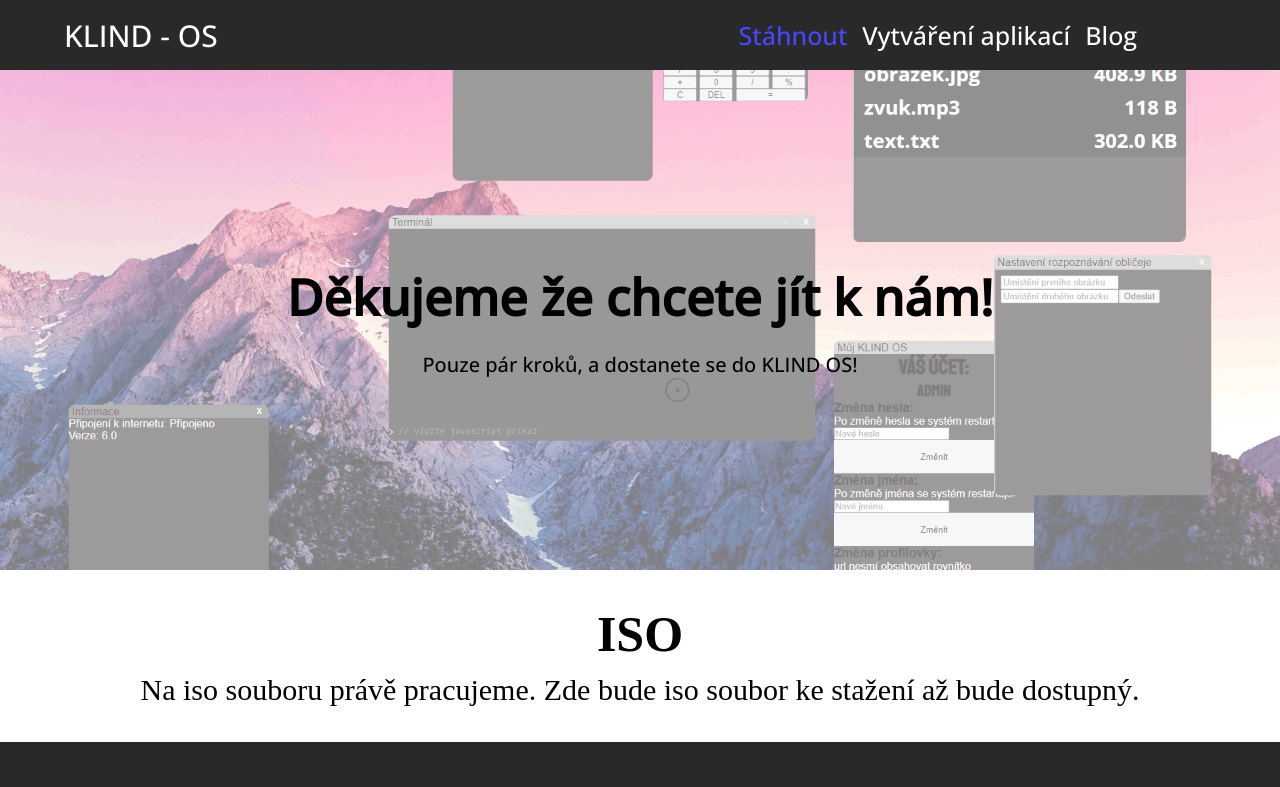
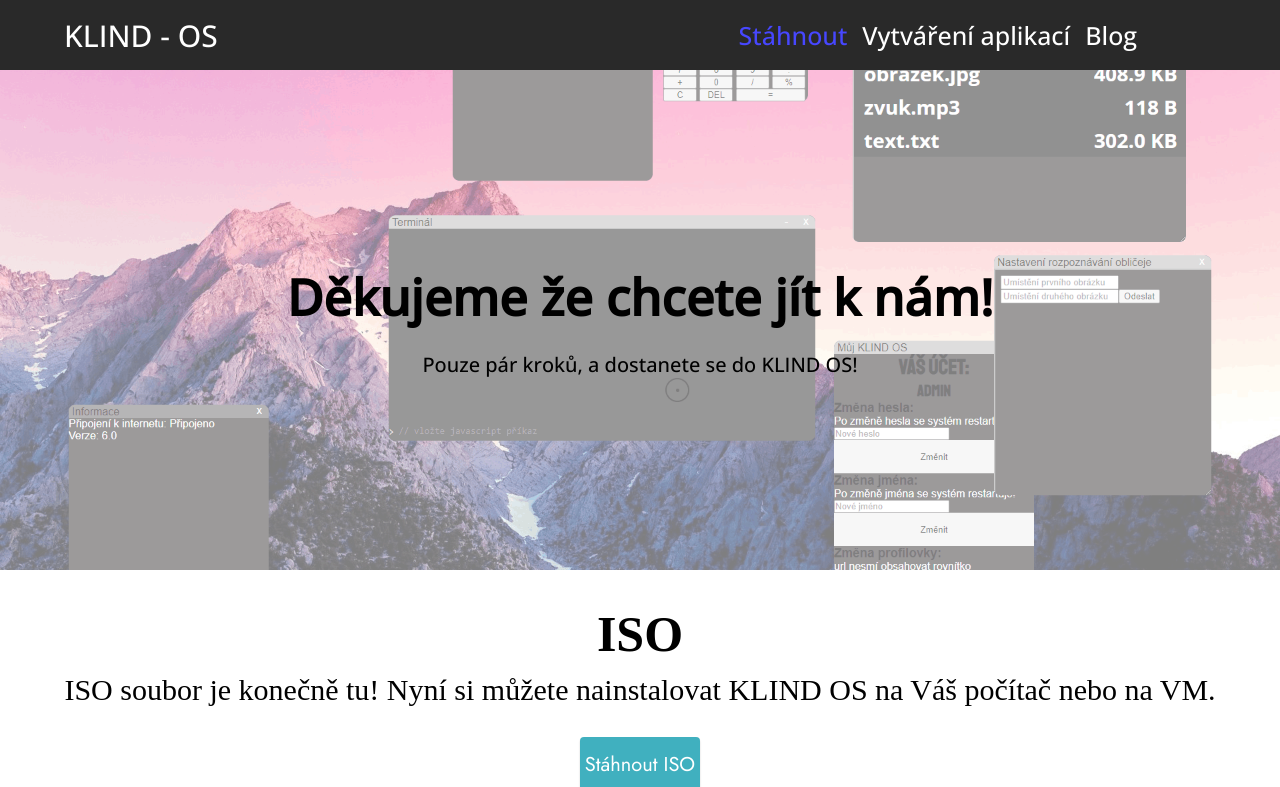
Before and after one commit to JZITNIK-github/klindos-website, a React (Vite) app: page /download in a window 1280 px wide. Shown: the top 787 px of the page. Built offline with nearby package versions, Linux system fonts and the light colour scheme.

Commit message:
add iso download

```diff
--- a/src/pages/download/Body.tsx
+++ b/src/pages/download/Body.tsx
@@ -12,7 +12,10 @@ function Body() {
             </div>
             <div className="iso">
                 <h1>ISO</h1>
-                <p>Na iso souboru právě pracujeme. Zde bude iso soubor ke stažení až bude dostupný.</p>
+                <p>ISO soubor je konečně tu! Nyní si můžete nainstalovat KLIND OS na Váš počítač nebo na VM.</p>
+                <div className="buttons">
+                    <a href="https://www.mediafire.com/file/inkq9kos9q2bs2p/KLINDOS.iso/file" className="button">Stáhnout ISO</a>
+                </div>
             </div>
 
         </div>
--- a/src/pages/download/body.css
+++ b/src/pages/download/body.css
@@ -41,25 +41,13 @@ code {
     font-family: 'Open Sans', sans-serif;
     margin-top: 20px;
 }
-.bodyd .client {
-    width: 100%;
-    height: auto;
-    padding: 35px;
-    text-align: center;
-}
-.bodyd .client h1 {
-    font-size: 50px;
-}
-.bodyd .client p {
-    font-size: 30px;
-    margin-top: 10px;
-}
-.bodyd .client .buttons {
+
+.bodyd .iso .buttons {
     display: flex;
     margin-top: 20px;
     justify-content: center;
 }
-.bodyd .client .buttons .button {
+.bodyd .iso .buttons .button {
     height: 55px;
     width: 120px;
     margin: 10px;
```
